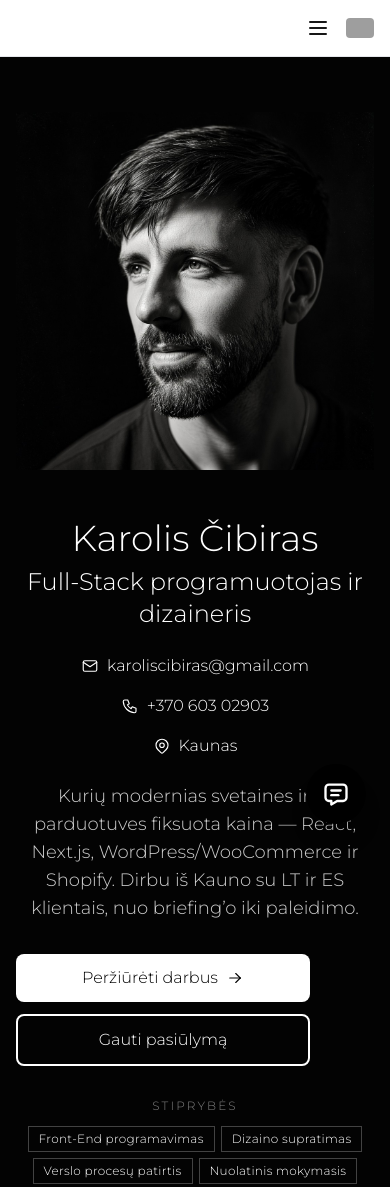
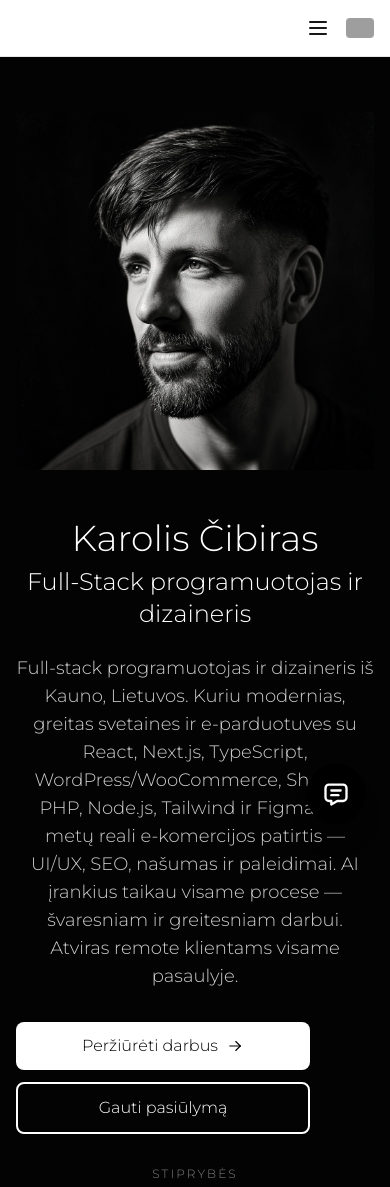
Before and after one commit to Jeshki/karolis-resume, a Next.js app: page / in a window 390 px wide. Shown: the top 1187 px of the page. Built offline with nearby package versions, Linux system fonts and the light colour scheme; grey boxes are pictures that could not be loaded.

Commit message:
Drop homepage contact icons and refresh the about bio.
Remove phone, email, and location from the hero; keep contacts on the contact page and footer. Update LT/EN about copy.

Co-authored-by: Karolis Cibiras <Jeshki@users.noreply.github.com>

```diff
--- a/src/components/HeroSection.tsx
+++ b/src/components/HeroSection.tsx
@@ -2,16 +2,10 @@
 
 import Image from 'next/image';
 import Link from 'next/link';
-import {
-  IconPhone,
-  IconMail,
-  IconMapPin,
-  IconArrowRight,
-} from '@tabler/icons-react';
+import { IconArrowRight } from '@tabler/icons-react';
 import { useLanguage } from 'src/contexts/LanguageContext';
 import { HomeSections } from 'src/components/HomeSections';
 import { Reveal } from 'src/components/Reveal';
-import { SITE } from 'src/lib/site';
 
 export function HeroSection() {
   const { t } = useLanguage();
@@ -50,29 +44,11 @@ export function HeroSection() {
               </p>
             </Reveal>
 
-            <Reveal delay={0.08} className="flex flex-col sm:flex-row gap-4 justify-center md:justify-start mb-6 text-white">
-              <a
-                href={`mailto:${SITE.email}`}
-                className="flex items-center gap-2 justify-center md:justify-start hover:underline underline-offset-4"
-              >
-                <IconMail size={18} strokeWidth={1.5} /> {SITE.email}
-              </a>
-              <a
-                href={SITE.phoneHref}
-                className="flex items-center gap-2 justify-center md:justify-start hover:underline underline-offset-4"
-              >
-                <IconPhone size={18} strokeWidth={1.5} /> {SITE.phoneDisplay}
-              </a>
-              <span className="flex items-center gap-2 justify-center md:justify-start">
-                <IconMapPin size={18} strokeWidth={1.5} /> {t('Kaunas', 'Kaunas')}
-              </span>
-            </Reveal>
-
-            <Reveal delay={0.1}>
-              <p className="text-lg text-white/80 max-w-lg mx-auto md:mx-0 mb-8">
+            <Reveal delay={0.08}>
+              <p className="text-lg text-white/80 max-w-xl mx-auto md:mx-0 mb-8">
                 {t(
-                  'Kurių modernias svetaines ir e-parduotuves fiksuota kaina — React, Next.js, WordPress/WooCommerce ir Shopify. Dirbu iš Kauno su LT ir ES klientais, nuo briefing’o iki paleidimo.',
-                  'I build modern websites and e-commerce stores at a fixed price — React, Next.js, WordPress/WooCommerce, and Shopify. Based in Kaunas, working with LT and EU clients from briefing to launch.'
+                  'Full-stack programuotojas ir dizaineris iš Kauno, Lietuvos. Kuriu modernias, greitas svetaines ir e-parduotuves su React, Next.js, TypeScript, WordPress/WooCommerce, Shopify, PHP, Node.js, Tailwind ir Figma. 18+ metų reali e-komercijos patirtis — UI/UX, SEO, našumas ir paleidimai. AI įrankius taikau visame procese — švaresniam ir greitesniam darbui. Atviras remote klientams visame pasaulyje.',
+                  'Full-stack developer & designer based in Kaunas, Lithuania. I build modern, fast websites and e-commerce stores with React, Next.js, TypeScript, WordPress/WooCommerce, Shopify, PHP, Node.js, Tailwind and Figma. 18+ years of real e-commerce experience — UI/UX, SEO, performance and production launches. I apply AI tools end-to-end for cleaner, faster delivery. Open to remote clients worldwide.'
                 )}
               </p>
             </Reveal>
```
